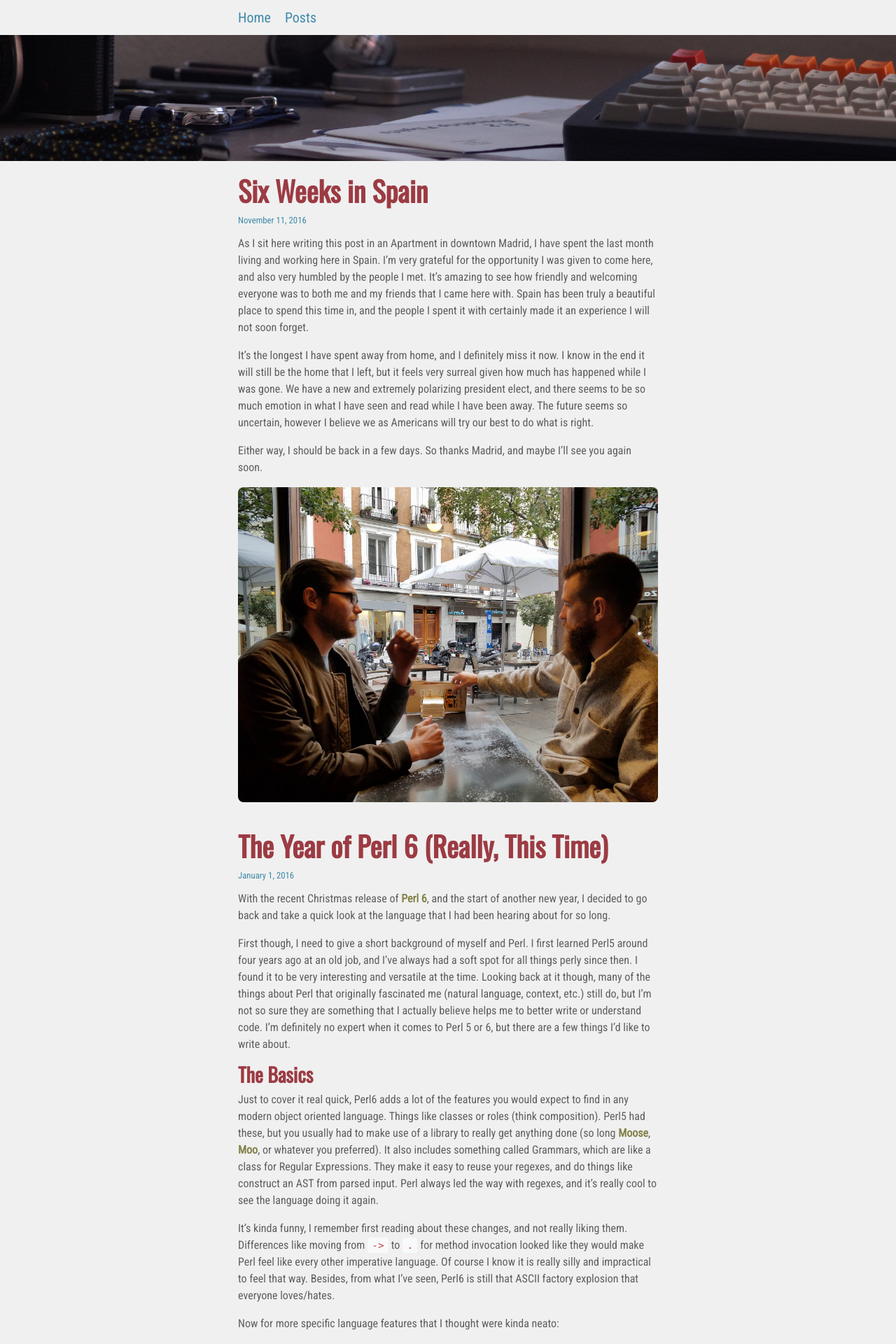
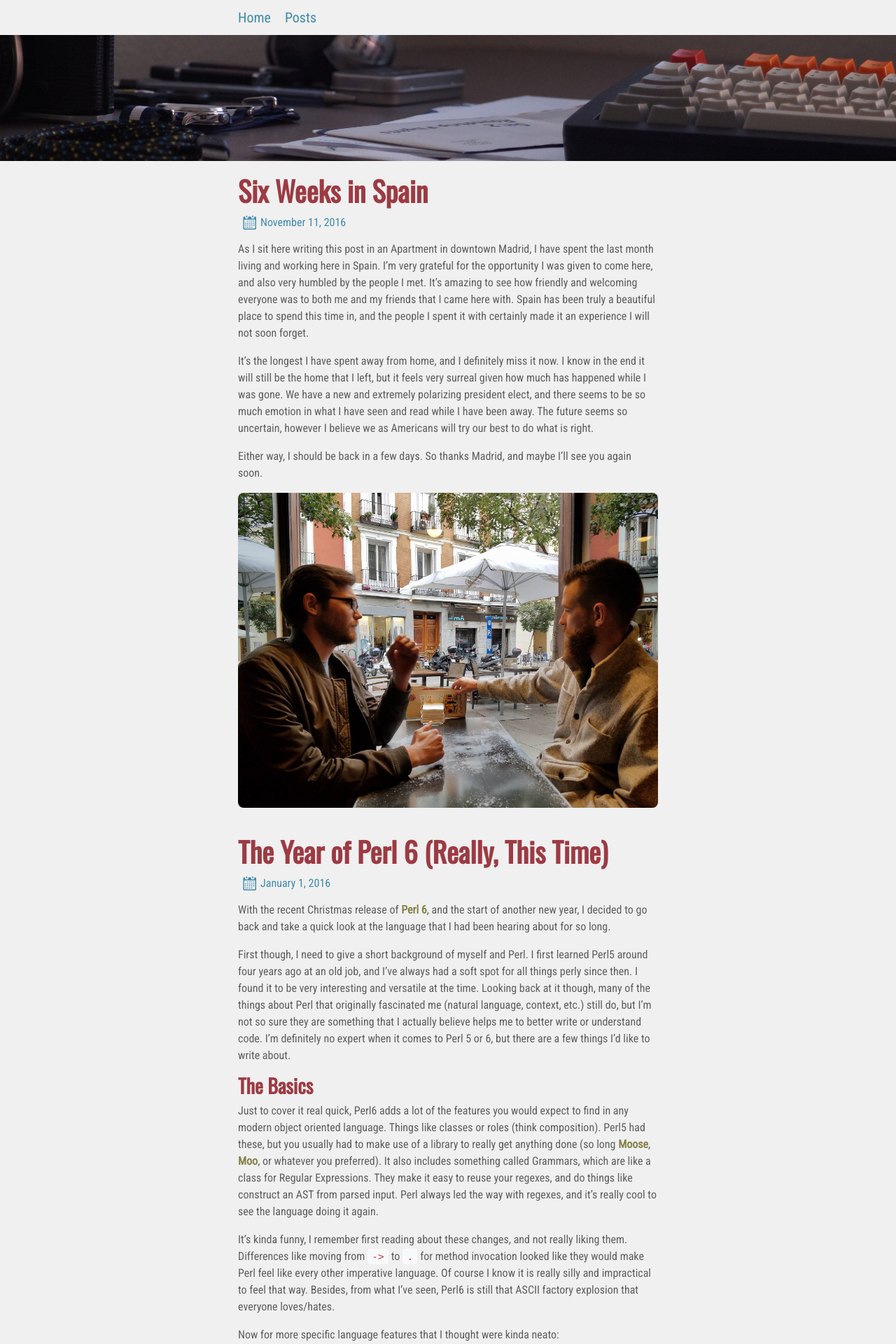
Before and after one commit to mthadley/mthadley.github.io, a Jekyll site: the page built from posts/all.html, in a window 1280 px wide. Shown: the top 1920 px of the page at 70% size. Built offline with Jekyll 4.4.1, drawn with Linux system fonts in a browser that asks for light colours; some web fonts are replaced; comment, search, counter and statistics services are not loaded.

Commit message:
Switch to octicons@6.0.1

```diff
--- a/_includes/icon.html
+++ b/_includes/icon.html
@@ -1 +1,16 @@
-<span class="glyphicon glyphicon-{{ include.name }}" aria-hidden="true"></span>
+{% case include.size %}
+  {% when 'sm' %}
+    {% assign size = '16' %}
+  {% when 'md' %}
+    {% assign size = '32' %}
+  {% when 'lg' %}
+    {% assign size = '64' %}
+  {% when 'xl' %}
+    {% assign size = '128' %}
+  {% else %}
+    {% assign size = '32' %}
+{% endcase %}
+
+<svg class="octicon octicon-{{ include.name }}"width="{{ size }}" height="{{ size }}" viewBox="0 0 10 16" version="1.1" aria-hidden="true">
+  <use xlink:href="#{{ include.name }}" />
+</svg>
--- a/_includes/post.html
+++ b/_includes/post.html
@@ -9,10 +9,10 @@
       {% endif %}
     </h1>
 
-    <small>
-      {% include icon.html name="hourglass" %}
+    <div class="post-date">
+      {% include icon.html name="calendar" size="md" %}
       <time>{{ post.date | date: "%B %-d, %Y" }}</time>
-    </small>
+    </div>
   </header>
 
   <section class="post-content">
--- a/_layouts/default.html
+++ b/_layouts/default.html
@@ -2,21 +2,23 @@
 <html lang="en">
 <head>
   <meta charset="utf-8">
-
-  <link rel="alternate" type="application/rss+xml" title="{{ site.name }}" href="/feed.xml">
-
-  <link rel="stylesheet" href="https://maxcdn.bootstrapcdn.com/bootstrap/4.0.0-beta/css/bootstrap.min.css" crossorigin="anonymous">
-  <link rel="shortcut icon" href="/favicon.ico" type="image/x-icon" />
-  <link rel="stylesheet" href="/css/main.css">
-  <script src="/js/main.js" type="text/javascript"></script>
-  <script src="https://cdnjs.cloudflare.com/ajax/libs/turbolinks/5.0.0/turbolinks.min.js" type="text/javascript" async></script>
-
   <meta name="theme-color" content="#9C3B43">
   <meta name="viewport" content="width=device-width, initial-scale=1, user-scalable=no">
 
   {% seo %}
+
+  <link rel="alternate" type="application/rss+xml" title="{{ site.name }}" href="/feed.xml">
+  <link rel="shortcut icon" href="/favicon.ico" type="image/x-icon" />
+
+  <link rel="stylesheet" href="https://maxcdn.bootstrapcdn.com/bootstrap/4.0.0-beta/css/bootstrap.min.css" integrity="sha384-/Y6pD6FV/Vv2HJnA6t+vslU6fwYXjCFtcEpHbNJ0lyAFsXTsjBbfaDjzALeQsN6M" crossorigin="anonymous">
+  <link rel="stylesheet" href="https://cdnjs.cloudflare.com/ajax/libs/octicons/4.4.0/font/octicons.min.css" integrity="sha256-pNGG0948CVwfHxxS8lVkUKftaSsMBzFSUknrKr2utfY=" crossorigin="anonymous" />
+  <link rel="stylesheet" href="/css/main.css">
+
+  <script src="/js/main.js" type="text/javascript"></script>
+  <script src="https://cdnjs.cloudflare.com/ajax/libs/turbolinks/5.0.0/turbolinks.min.js" type="text/javascript" async></script>
 </head>
 <body class="{{ layout.class }}">
+  {% include sprite.octicons.svg %}
   {% include header.html %}
 
   <main class="container fade-in" id="mainContainer">
--- a/_layouts/post.html
+++ b/_layouts/post.html
@@ -5,13 +5,12 @@ layout: default
 {% include post.html post=page %}
 
 {% if page.next or page.previous %}
-
   <div class="post-links">
     <ul>
       {% if page.previous %}
         <li>
           <a href="{{ page.previous.url }}" rel="prev" title="Previous Post">
-          {% include icon.html name="hand-left" %}
+            {% include icon.html name="chevron-left" %}
           </a>
         </li>
       {% endif page.previous %}
@@ -19,7 +18,7 @@ layout: default
       {% if page.next %}
         <li>
           <a href="{{ page.next.url }}" rel="next" title="Next Post">
-          {% include icon.html name="hand-right" %}
+            {% include icon.html name="chevron-right" %}
           </a>
         </li>
       {% endif %}
--- a/_sass/_elements.scss
+++ b/_sass/_elements.scss
@@ -23,6 +23,12 @@ strong {
   color: darken($foregroundColor, 10%);
 }
 
+svg {
+  color: inherit;
+  fill: currentColor;
+  vertical-align: middle;
+}
+
 ul {
   list-style: none;
 }
--- a/_sass/_post.scss
+++ b/_sass/_post.scss
@@ -21,8 +21,10 @@
       }
     }
 
-    small {
+    .post-date {
+      align-items: center;
       color: $accent;
+      display: flex;
     }
   }
 }
```
Also changed, not shown: 404.html (added, +8 -0 lines), 404.md (deleted, +0 -8 lines), _includes/sprite.octicons.svg (added). Lines whose indentation alone changed are shown as unchanged.
